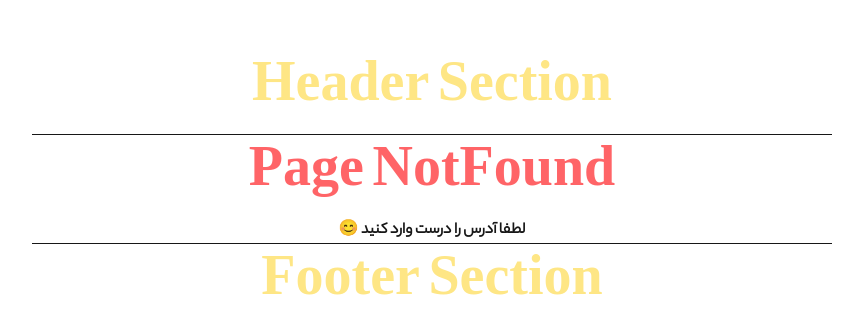
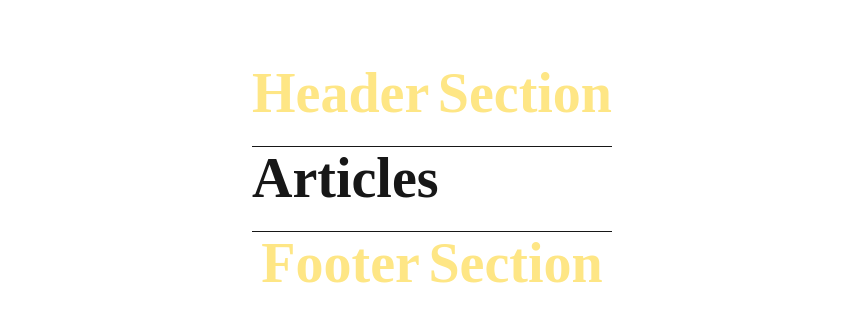
Before and after one commit to farshid117/next-practice, a Next.js app: page /articles in a window 1280 px wide. Before the commit this address had no page. Shown: the part 211-544 px from the top of the page, without its empty margins (208-1071 px from the left). Built offline with nearby package versions, Linux system fonts and the light colour scheme.

Commit message:
next-practice: add articles folder  index.js filge

```diff
--- /dev/null
+++ b/pages/articles/index.js
@@ -0,0 +1,9 @@
+import React from 'react'
+
+function Articles() {
+  return (
+    <h1>Articles</h1>
+  )
+}
+
+export default Articles
```
